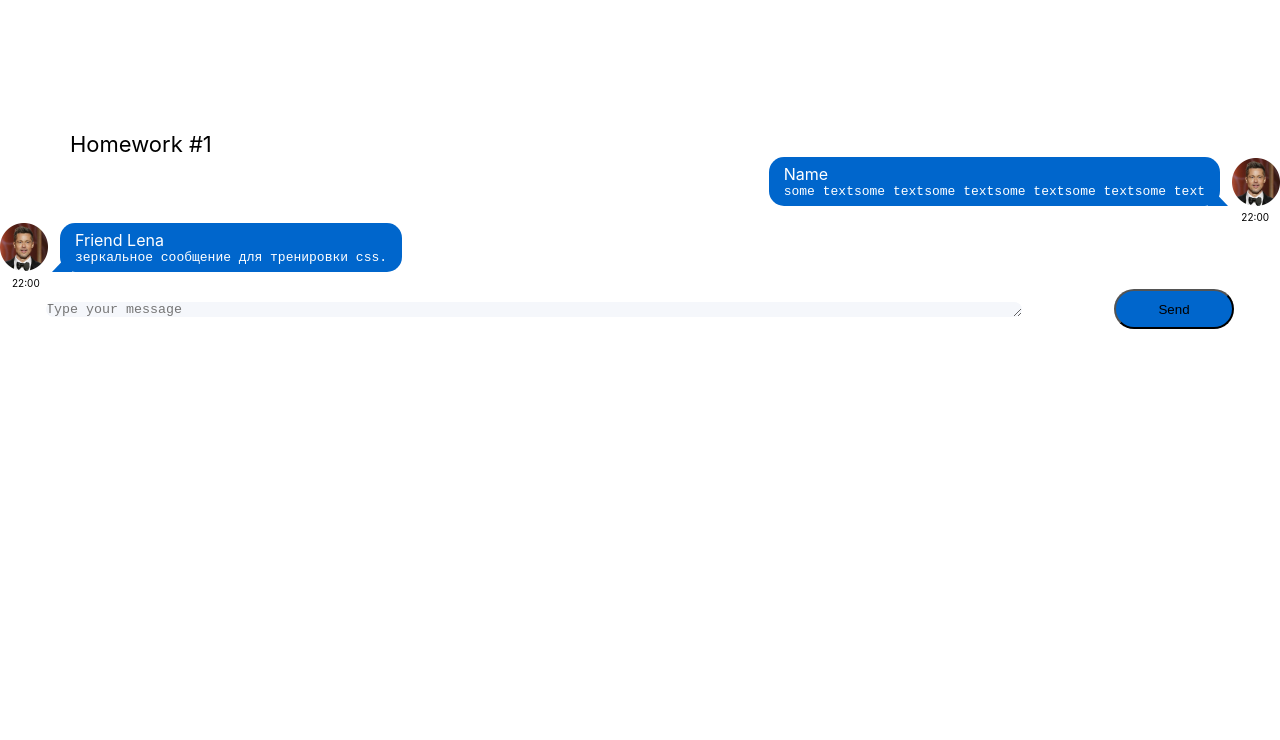
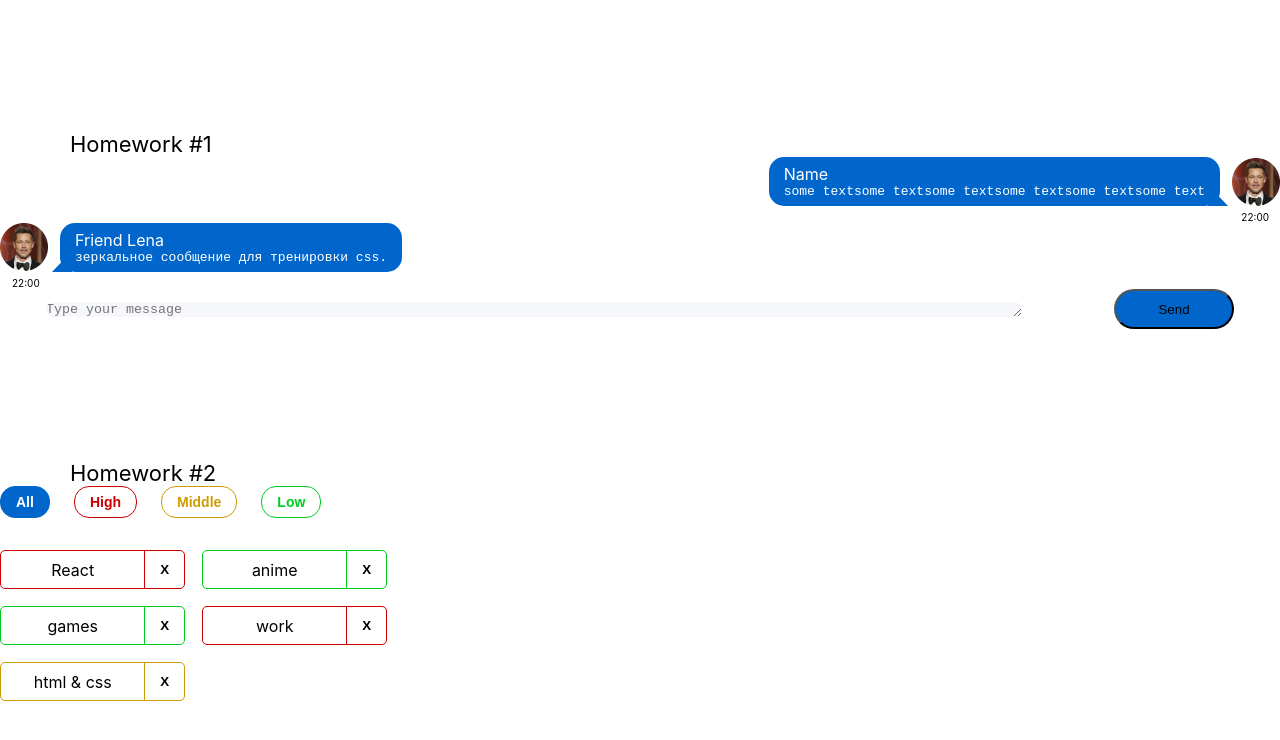
Before and after one commit to BYAsurim/home, a React (Create React App) app: page /#/ in a window 1280 px wide. Before the commit this address led to /#/pre-junior. Shown: the top 740 px of the page. Built offline with nearby package versions, Linux system fonts and the light colour scheme.

Commit message:
'hw2-is-done'

```diff
--- a/package.json
+++ b/package.json
@@ -1,6 +1,6 @@
 {
   "name": "hws2",
-  "homepage": "http://IgnatZakalinsky.github.io/hws2",
+  "homepage": "https://byasurim.github.io/home",
   "version": "0.1.0",
   "private": true,
   "dependencies": {
--- a/src/s1-main/App.tsx
+++ b/src/s1-main/App.tsx
@@ -1,13 +1,14 @@
 import React from 'react'
 import s from './App.module.css'
 import HW1 from '../s2-homeworks/hw01/HW1'
+import HW2 from '../s2-homeworks/hw02/HW2'
 
 function App() {
     return (
         <div className={s.App}>
             <HW1/>
             {/*раскомментировать по ходу выполнения*/}
-            {/*<HW2/>*/}
+            <HW2/>
             {/*<HW3/>*/}
             {/*<HW4/>*/}
 
--- a/src/s2-homeworks/hw02/HW2.tsx
+++ b/src/s2-homeworks/hw02/HW2.tsx
@@ -17,42 +17,56 @@
 * */
 
 // types
-export type AffairPriorityType = any // need to fix any
+export type AffairPriorityType = 'high' | 'low' |'middle' // need to fix any
 export type AffairType = {
-    _id: any // need to fix any
-    name: any // need to fix any
+    _id: number // need to fix any
+    name: string // need to fix any
     priority: AffairPriorityType
 }
 export type FilterType = 'all' | AffairPriorityType
 
 // constants
-const defaultAffairs: any = [ // need to fix any
+const defaultAffairs: Array<AffairType> = [ // need to fix any
     {_id: 1, name: 'React', priority: 'high'}, // студенты могут изменить содержимое name и количество элементов в массиве, ...priority не менять!
     {_id: 2, name: 'anime', priority: 'low'},
     {_id: 3, name: 'games', priority: 'low'},
     {_id: 4, name: 'work', priority: 'high'},
-    {_id: 5, name: 'html & css', priority: 'middle'},
+    {_id: 5, name: 'html & css', priority: 'middle'}
 ]
 
 // pure helper functions
-export const filterAffairs = (affairs: any, filter: any): any => { // need to fix any
+export const filterAffairs = (affairs: Array<AffairType>, filter: FilterType): Array<AffairType> => { // need to fix any
+
     //если пришел фильтр "all"...может нам вообще не фильтровать, а вернуть все?
     //а вот если пришло другое значение...
 
-    return affairs // need to fix
+    return affairs.filter(t =>{
+        if(filter === "all"){
+            return affairs
+        }if(filter === "high"){
+            return t.priority === "high"
+        }if(filter === "middle"){
+            return t.priority === "middle"
+        }if(filter === "low"){
+            return t.priority === "low"
+        }
+    }) // need to fix
 }
-export const deleteAffair = (affairs: any, _id: any): any => { // need to fix any
+export const deleteAffair = (affairs: Array<AffairType>, _id: number): Array<AffairType> => { // need to fix any
+   // defaultAffairs = defaultAffairs.filter((t)=> t._id !== _id)
     // need to fix
     // отбрасывай при помощи метода filter лишних affairs
-    return affairs
+    return affairs.filter((t)=> t._id !== _id)
 }
 
 function HW2() {
-    const [affairs, setAffairs] = useState<any>(defaultAffairs) // need to fix any
+    const [affairs, setAffairs] = useState <Array<AffairType>> (defaultAffairs) // need to fix any
     const [filter, setFilter] = useState<FilterType>('all')
 
     const filteredAffairs = filterAffairs(affairs, filter)
-    const deleteAffairCallback = (_id: any) => { // need to fix any
+    const deleteAffairCallback = (_id: number) => { // need to fix any
+        //const newAffairs=deleteAffair(affairs, _id)
+        setAffairs(deleteAffair(affairs, _id))   //setAffairs(newAffairs)
         // need to fix
         // это просто функция стрелочник-она засетает, то что сделает deleteAffair
         // setAffairs(вызываю функцию(передаю аргументы))
--- a/src/s2-homeworks/hw02/affairs/Affairs.tsx
+++ b/src/s2-homeworks/hw02/affairs/Affairs.tsx
@@ -4,24 +4,28 @@
 import s from './Affairs.module.css'
 
 type AffairsPropsType = {
-    data: any // need to fix any
-    setFilter: any  //(filter: FilterType) => void -запоминай, как типизируется useState
-    deleteAffairCallback: any  //не забывай, что функция сюда приехала не пустой
+    data: Array<AffairType> // (affairs:>, filter:FilterType)=> void // need to fix any
+    setFilter: (filter: FilterType) => void  //(filter: FilterType) => void -запоминай, как типизируется useState
+    deleteAffairCallback: (_id: number) =>void  //не забывай, что функция сюда приехала не пустой
     filter: FilterType
 }
 
 function Affairs(props: AffairsPropsType) {
     const setAll = () => {
+        props.setFilter('all')
         // need to fix
         //пропс.setFilter('all')
     }
     const setHigh = () => {
+        props.setFilter('high')
         // need to fix
     }
     const setMiddle = () => {
+        props.setFilter('middle')
         // need to fix
     }
     const setLow = () => {
+        props.setFilter('low')
         // need to fix
     }
 
--- a/src/s2-homeworks/hw02/affairs/affair/Affair.tsx
+++ b/src/s2-homeworks/hw02/affairs/affair/Affair.tsx
@@ -6,11 +6,12 @@
 type AffairPropsType = {
     // key не нужно типизировать
     affair: AffairType
-    deleteAffairCallback: any // need to fix any
+    deleteAffairCallback: (_id: number) =>void // need to fix any
 }
 
 function Affair(props: AffairPropsType) {
     const deleteCallback = () => {
+        props.deleteAffairCallback(props.affair._id)
         // need to fix
         // пропс.функция(мне нужен _id)
         // давайте проследим боевой путь это функции, или как она будет всплывать:
@@ -31,13 +32,14 @@
             className={affairClass}
         >
             <div id={'hw2-name-' + props.affair._id} className={nameClass}>
+                {props.affair.name}
                 {/*создаёт студент*/}
                 {/* ПРОПС.ВЫВОДИМ ИМЯ*/}
                 {/**/}
             </div>
             <div id={'hw2-priority-' + props.affair._id} hidden>
                 {/*создаёт студент*/}
-
+                {props.affair.priority}
                 {/**/}
             </div>
 
@@ -46,6 +48,7 @@
                 className={buttonClass}
                 // need to fix
                 //ОНКЛИК={ФУНКЦИЯ}
+                onClick={deleteCallback}
             >
                 {/*текст кнопки могут изменить студенты*/}
                 X
```
